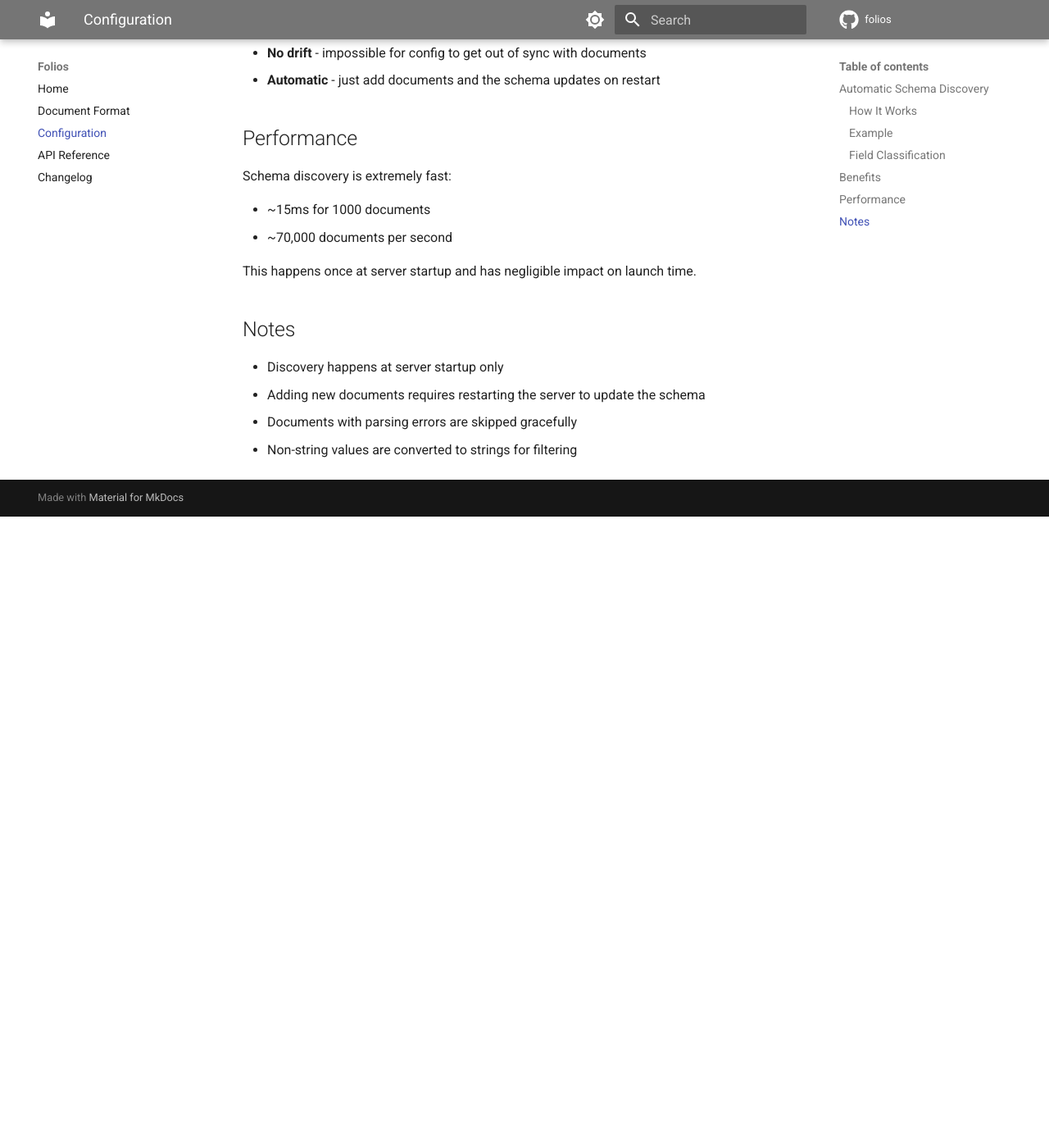
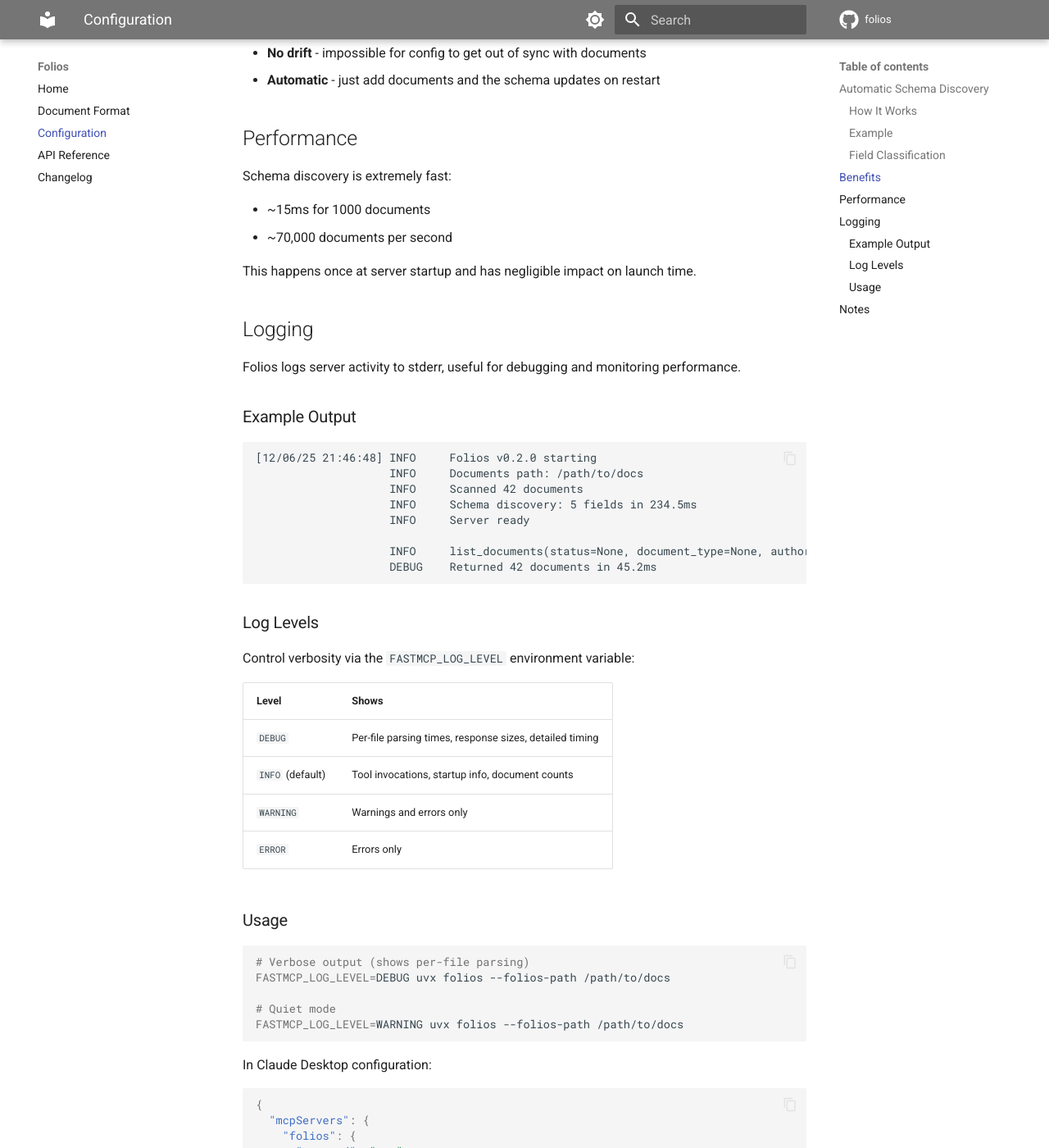
Before and after one commit to alex-pradas/folios, an MkDocs documentation site: the page built from docs/configuration.md, in a window 1280 px wide and 1400 px high, scrolled down 2045 px. Shown: the whole window at 82% size. Built offline with MkDocs 1.6.1 and Material for MkDocs 9.7.7, drawn with Linux system fonts in a browser that asks for light colours; comment, search, counter and statistics services are not loaded; before the commit the page ends 2675 px from its top, so only the background shows below that; some of the changed text lies outside the part shown.

Commit message:
Add server logging with timing information
- Add INFO-level logging for tool invocations and startup
- Add DEBUG-level logging for response times and sizes
- Log schema discovery and per-file parsing performance
- Document logging configuration in docs/configuration.md
- Bump version to 0.3.0

````diff
--- a/docs/configuration.md
+++ b/docs/configuration.md
@@ -91,6 +91,63 @@
 
 This happens once at server startup and has negligible impact on launch time.
 
+## Logging
+
+Folios logs server activity to stderr, useful for debugging and monitoring performance.
+
+### Example Output
+
+```
+[12/06/25 21:46:48] INFO     Folios v0.2.0 starting
+                    INFO     Documents path: /path/to/docs
+                    INFO     Scanned 42 documents
+                    INFO     Schema discovery: 5 fields in 234.5ms
+                    INFO     Server ready
+
+                    INFO     list_documents(status=None, document_type=None, author=None)
+                    DEBUG    Returned 42 documents in 45.2ms
+```
+
+### Log Levels
+
+Control verbosity via the `FASTMCP_LOG_LEVEL` environment variable:
+
+| Level | Shows |
+|-------|-------|
+| `DEBUG` | Per-file parsing times, response sizes, detailed timing |
+| `INFO` (default) | Tool invocations, startup info, document counts |
+| `WARNING` | Warnings and errors only |
+| `ERROR` | Errors only |
+
+### Usage
+
+```bash
+# Verbose output (shows per-file parsing)
+FASTMCP_LOG_LEVEL=DEBUG uvx folios --folios-path /path/to/docs
+
+# Quiet mode
+FASTMCP_LOG_LEVEL=WARNING uvx folios --folios-path /path/to/docs
+```
+
+In Claude Desktop configuration:
+
+```json
+{
+  "mcpServers": {
+    "folios": {
+      "command": "uvx",
+      "args": ["folios", "--folios-path", "/path/to/documents"],
+      "env": {
+        "FASTMCP_LOG_LEVEL": "DEBUG"
+      }
+    }
+  }
+}
+```
+
+!!! note
+    Logs go to stderr, so they won't interfere with the MCP protocol on stdout. In Claude Desktop, logs are captured but not displayed to the user.
+
 ## Notes
 
 - Discovery happens at server startup only
--- a/pyproject.toml
+++ b/pyproject.toml
@@ -1,6 +1,6 @@
 [project]
 name = "folios"
-version = "0.2.0"
+version = "0.3.0"
 description = "MCP server for versioned document retrieval, metadata access, and diff capabilities"
 readme = "README.md"
 requires-python = ">=3.12"
````
Also changed, not shown: CHANGELOG.md (+14 -0 lines), 1 other file.
